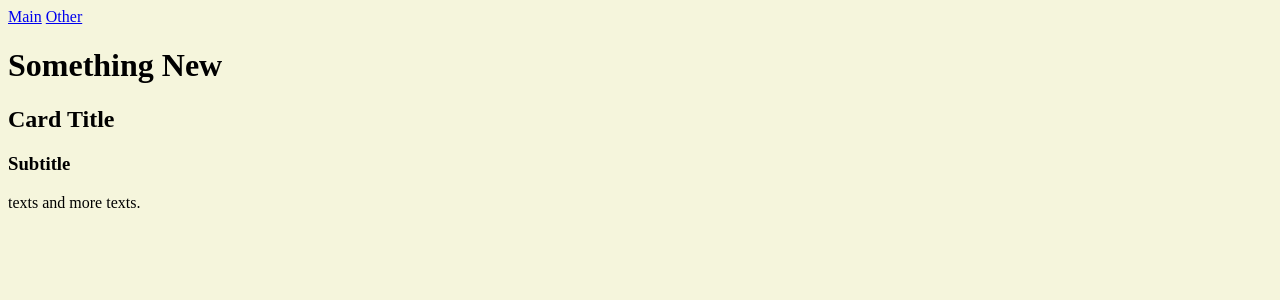
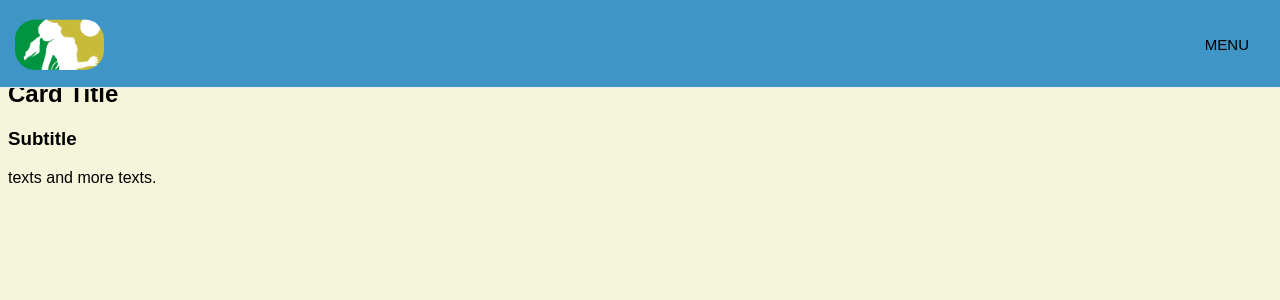
Before and after one commit to moisesfdasilva/futvolei-p10, a PHP site: page / in a window 1280 px wide. Shown: the top 300 px of the page. Run offline with PHP 8.4, Linux system fonts and the light colour scheme.

Commit message:
feat: create a header style.

```diff
--- a/controllers/home.php
+++ b/controllers/home.php
@@ -1,3 +1,4 @@
 <?php
+  include_once "views/header-html.php";
   include_once "views/card-html.php";
 ?>
--- a/index.php
+++ b/index.php
@@ -1,15 +1,13 @@
 <?php
-  $nav = "";
   $info = "";
-  include_once 'views/navigation.php';
   include_once "models/Page_Data.class.php";
   $pageData = new Page_Data();
   $pageData->setTitle("Futevôlei P10");
-  $pageData->setCss("<link rel='stylesheet' href='style.css'>");
-  $pageData->setContent($nav);
+  $pageData->setCss("<link rel='stylesheet' href='statics/style.css'>");
   // include_once "models/database.php";
   include_once "controllers/home.php";
-  $pageData->appendContent($info);
+  $pageData->setContent($header);
+  $pageData->appendContent($main);
   include_once "views/page.php";
   echo $page;
 ?>
--- a/statics/style.css
+++ b/statics/style.css
@@ -1,3 +1,60 @@
 body {
   background-color: beige;
+  font-family: Arial, Helvetica, sans-serif;
 }
+
+.header {
+  background-color: #3F95C5;
+  border-bottom: 1px inset;
+  font-size: 15px;
+  position: fixed;
+  width: 100%;
+  height: 87px;
+  top: 0;
+  left: 0;
+  z-index: 1;
+  display: flex;
+  flex-direction:row;
+  align-items: center;
+  justify-content: space-between;
+}
+
+.logo {
+  padding-left: 15px;
+  height: 53px;
+}
+
+.nav-top {
+  padding-right: 15px;
+  position: initial;
+  text-align: center;
+}
+
+.nav-top ul {
+  list-style-type: none;
+  margin: 0;
+  padding: 0;
+  overflow: hidden;
+  display: flex;
+  flex-wrap: wrap;
+}
+
+.nav-top ul li {
+  height: 60px;
+}
+
+.nav-top ul li a {
+  display: block;
+  text-align: center;
+  padding: 22px 16px;
+  text-decoration: none;
+}
+
+.nav-top li a:hover:not(.active) {
+  background-color: #FFCB00;
+  color: #009440;
+}
+
+.nav-top li a:link, .nav-top li a:visited {
+  color: black;
+}
--- a/views/card-html.php
+++ b/views/card-html.php
@@ -1,6 +1,6 @@
 <?php
-  $info = "<h1>Something New</h1>";
-  $info .= "
+  $main = "<h1>Something New</h1>";
+  $main .= "
     <section>
       <h2>Card Title</h2>
       <h3>Subtitle</h3>
--- /dev/null
+++ b/views/header-html.php
@@ -0,0 +1,11 @@
+<?php
+  $header = "
+    <header class='header'>
+      <img class='logo' src='statics/img/logo.png'>
+      <nav class='nav-top'>
+        <ul>
+          <li><a href='#'>MENU</a></li>
+        </ul>
+      </nav>
+    </header>";
+?>
--- a/views/navigation.php
+++ /dev/null
@@ -1,11 +0,0 @@
-<?php
-  // <nav>
-  //   <a href='index.php'>Main</a>
-  //   <a href='admin.php'>Admin</a>
-  // </nav>
-  $nav = "
-    <nav>
-      <a href='#'>Main</a>
-      <a href='#'>Other</a>
-    </nav>";
-?>
```
